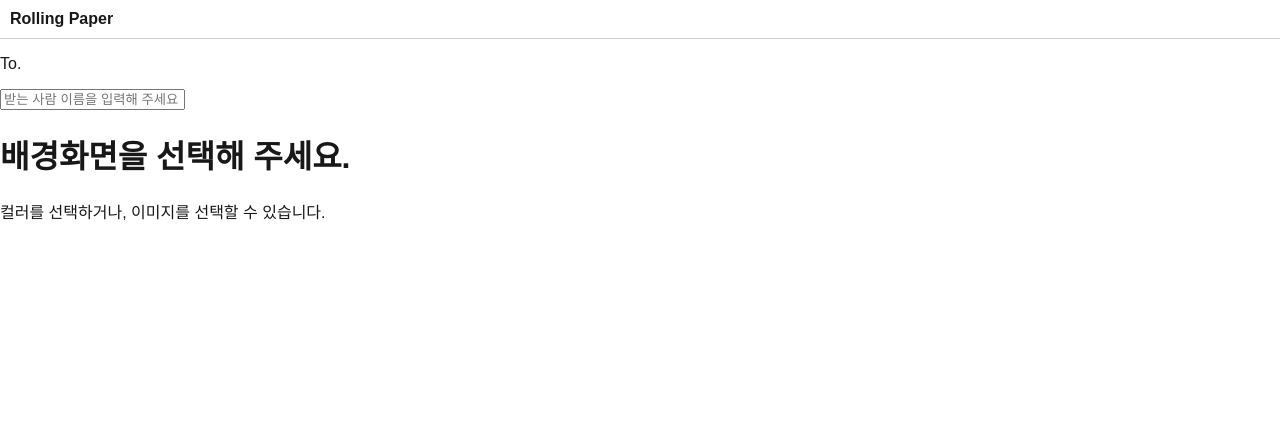
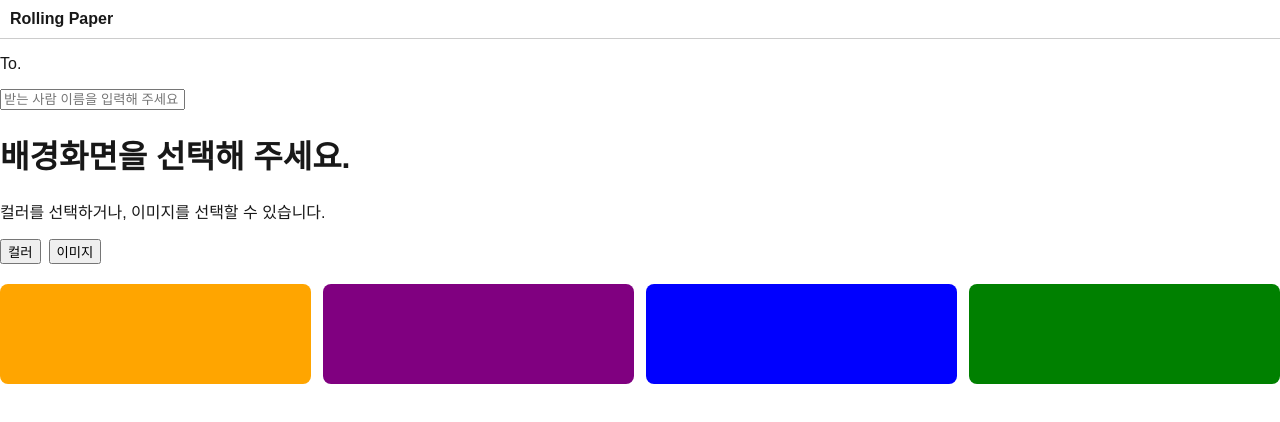
Before and after one commit to rolling-team-4/Rolling, a React app: page /post in a window 1280 px wide. Shown: the top 422 px of the page. Built offline with nearby package versions, Linux system fonts and the light colour scheme; the HTML template or start-up script is replaced by a standard one; a web font is replaced by a local one.

Commit message:
feat: 버튼 기능 추가

```diff
--- a/src/pages/PostCreatePage.jsx
+++ b/src/pages/PostCreatePage.jsx
@@ -1,7 +1,20 @@
 import { useState } from 'react';
+import Button from '../components/common/Button';
+import styles from "./PostCreatePage.module.css";
 
 function PostCreatePage() {
   const [title, setTitle] = useState('');
+  const [view, setView] = useState('color');
+
+  const colors = ["orange", "purple", "blue", "green"];
+  const images = [
+    "",
+    "",
+    "",
+    "",
+  ];
+
+  const isSelected = (key) => view === key;
 
   const handleChange = (e) => {
     setTitle(e.target.value);
@@ -18,6 +31,39 @@ function PostCreatePage() {
       />
       <h1>배경화면을 선택해 주세요.</h1>
       <p>컬러를 선택하거나, 이미지를 선택할 수 있습니다.</p>
+      <div className={styles.buttonArea}>
+        <Button
+          className={isSelected("color") ? "selected" : ""}
+          onClick={() => setView("color")}
+        >
+          컬러
+        </Button>
+        <Button
+          className={isSelected("image") ? "selected" : ""}
+          onClick={() => setView("image")}
+        >
+          이미지
+        </Button>
+      </div>
+      {/* 리스트 영역 */}
+      <ul className={styles.list}>
+        {view === "color" &&
+          colors.map((color) => (
+            <li key={color} className={styles.colorItem}>
+              <div
+                className={styles.colorBox}
+                style={{ backgroundColor: color }}
+              />
+            </li>
+          ))}
+
+        {view === "image" &&
+          images.map((src, idx) => (
+            <li key={idx} className={styles.imageItem}>
+              <img src={src} alt="" />
+            </li>
+          ))}
+      </ul>
     </div>
   );
 }
--- /dev/null
+++ b/src/pages/PostCreatePage.module.css
@@ -0,0 +1,31 @@
+.buttonArea {
+  display: flex;
+  gap: 8px;
+}
+
+.active {
+  background-color: #007bff !important;
+  color: white;
+}
+
+.list {
+  display: grid;
+  grid-template-columns: repeat(4, 1fr);
+  gap: 12px;
+  list-style: none;
+  padding: 0;
+  margin-top: 20px;
+}
+
+.colorBox {
+  width: 100%;
+  height: 100px;
+  border-radius: 8px;
+}
+
+.imageItem img {
+  width: 100%;
+  height: 100px;
+  object-fit: cover;
+  border-radius: 8px;
+}
```
Also changed, not shown: src/components/common/Input.jsx (added, +13 -0 lines), src/components/common/Input.module.css (added).
